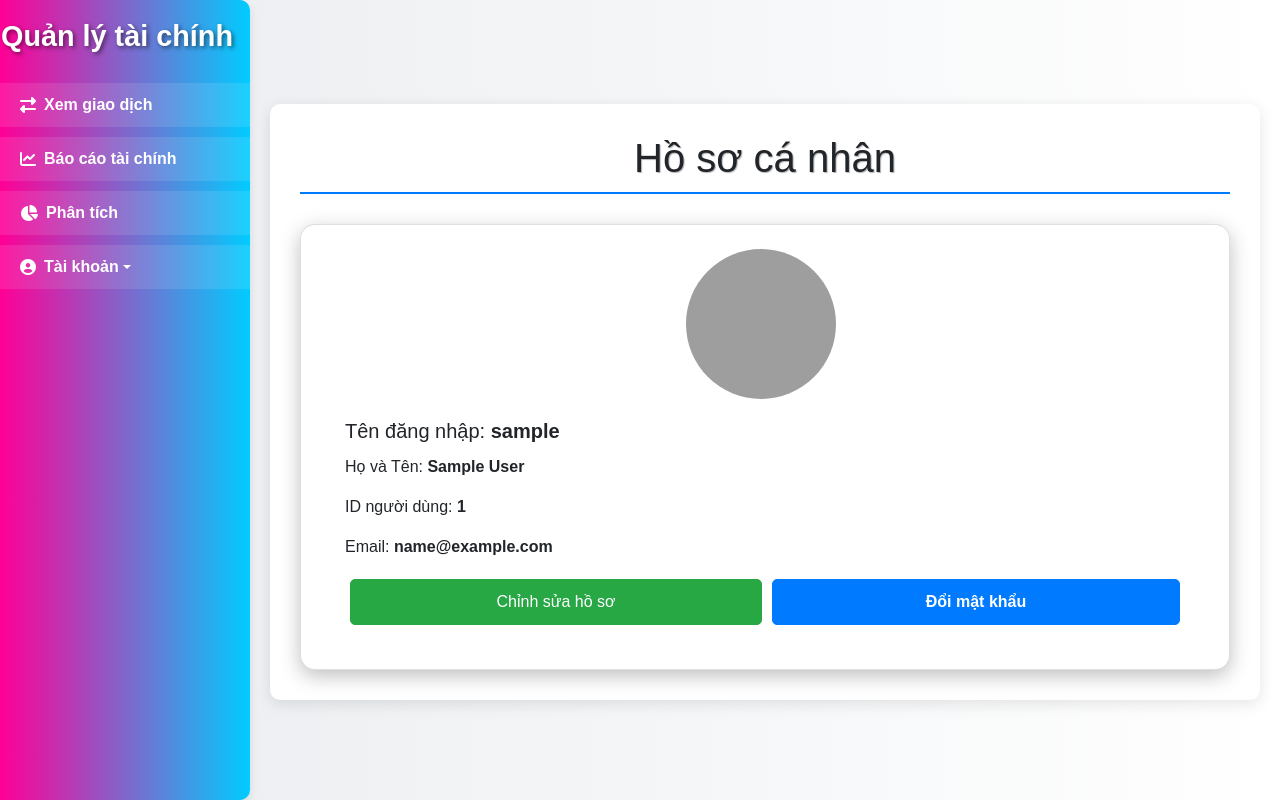
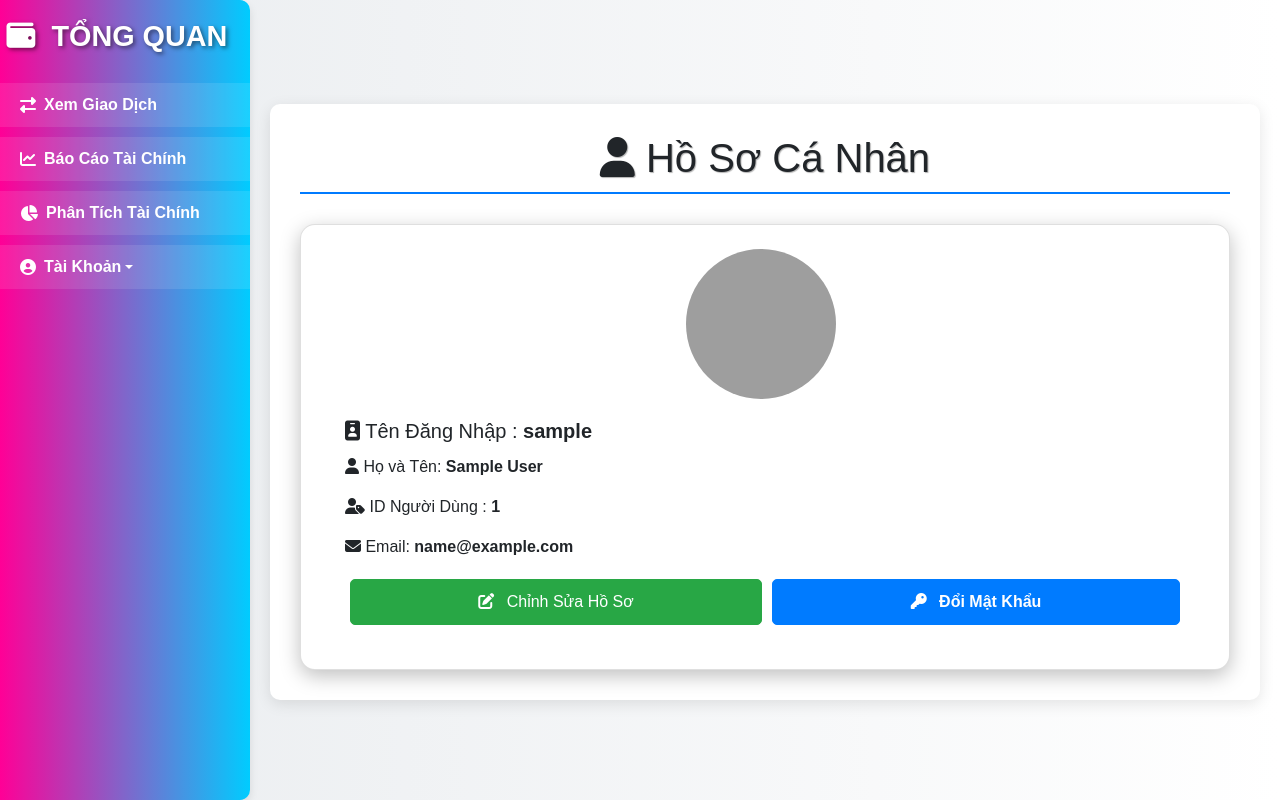
Before and after one commit to quytai0402/PythonNangCao, a Flask app: page /profile in a window 1280 px wide. Run offline with Flask 3, Linux system fonts and the light colour scheme; the visitor is signed in with stand-in values (Sample User, id 1); some libraries are stand-ins or nearby versions; grey boxes are pictures that could not be loaded.

Commit message:
Update profile.html

```diff
--- a/templates/profile.html
+++ b/templates/profile.html
@@ -3,7 +3,7 @@
 <head>
     <meta charset="UTF-8">
     <meta name="viewport" content="width=device-width, initial-scale=1.0">
-    <title>Hồ sơ cá nhân</title>
+    <title>Hồ Sơ Cá Nhân</title>
     <link rel="stylesheet" href="https://cdnjs.cloudflare.com/ajax/libs/font-awesome/6.4.0/css/all.min.css">
 
     <link rel="stylesheet" href="https://stackpath.bootstrapcdn.com/bootstrap/4.3.1/css/bootstrap.min.css">
@@ -130,6 +130,10 @@
             flex: 1;
             margin: 0 5px;
         }
+
+        .action-buttons .btn i {
+            margin-right: 8px;
+        }
     </style>
 </head>
 <body>
@@ -139,34 +143,34 @@
         <ul class="navbar-nav">
             <li class="navbar-brand">
                 <a href="/dashboard">
-                Quản lý tài chính
+                    <i class="fas fa-wallet mr-2"></i> TỔNG QUAN
                 </a>
             </li>
             <li class="nav-item">
                 <a class="nav-link" href="/">
-                <i class="fas fa-exchange-alt"></i> Xem giao dịch
+                    <i class="fas fa-exchange-alt"></i> Xem Giao Dịch
                 </a>
             </li>
             <li class="nav-item">
                 <a class="nav-link" href="/report">
-                <i class="fas fa-chart-line"></i> Báo cáo tài chính
+                    <i class="fas fa-chart-line"></i> Báo Cáo Tài Chính
                 </a>
             </li>
             <li class="nav-item">
                 <a class="nav-link" href="/analysis">
-                <i class="fas fa-chart-pie"></i> Phân tích
+                    <i class="fas fa-chart-pie"></i> Phân Tích Tài Chính
                 </a>
             </li>
             <li class="nav-item dropdown">
                 <a class="nav-link dropdown-toggle" href="#" id="userDropdown" role="button" data-toggle="dropdown" aria-haspopup="true" aria-expanded="false">
-                <i class="fas fa-user-circle"></i> Tài khoản
+                    <i class="fas fa-user-circle"></i> Tài Khoản
                 </a>
                 <div class="dropdown-menu" aria-labelledby="userDropdown">
                     <a class="dropdown-item" href="/profile">
-                    <i class="fas fa-id-badge"></i> Hồ sơ
+                        <i class="fas fa-id-badge"></i> Hồ Sơ
                     </a>
                     <a class="dropdown-item" href="/logout">
-                    <i class="fas fa-sign-out-alt"></i> Đăng xuất
+                        <i class="fas fa-sign-out-alt"></i> Đăng Xuất
                     </a>
                 </div>
             </li>
@@ -175,14 +179,14 @@
 
     <!-- Content -->
     <div class="container mt-4">
-        <h1 class="text-center">Hồ sơ cá nhân</h1>
+        <h1 class="text-center"><i class="fas fa-user"></i> Hồ Sơ Cá Nhân</h1>
 
         <!-- Hiển thị thông báo flash -->
         {% with messages = get_flashed_messages(with_categories=true) %}
             {% if messages %}
                 {% for category, message in messages %}
                     <div class="alert alert-{{ category }} alert-dismissible fade show" role="alert">
-                        {{ message }}
+                        <i class="fas fa-info-circle"></i> {{ message }}
                         <button type="button" class="close" data-dismiss="alert" aria-label="Close">
                             <span aria-hidden="true">&times;</span>
                         </button>
@@ -196,13 +200,13 @@
                 <img src="https://hoanghamobile.com/tin-tuc/wp-content/webp-express/webp-images/uploads/2024/04/anh-con-cho-4.jpg.webp" alt="Avatar" class="user-photo rounded-circle" style="width: 150px; height: 150px;">
             </div>
             <div class="card-body">
-                <h5 class="card-title">Tên đăng nhập: <strong>{{ user.username }}</strong></h5>
-                <p class="card-text">Họ và Tên: <strong>{{ user.first_name }} {{ user.last_name }}</strong></p>
-                <p class="card-text">ID người dùng: <strong>{{ user.id }}</strong></p>
-                <p class="card-text">Email: <strong>{{ user.email }}</strong></p>
+                <h5 class="card-title"><i class="fas fa-id-badge"></i> Tên Đăng Nhập : <strong>{{ user.username }}</strong></h5>
+                <p class="card-text"><i class="fas fa-user"></i> Họ và Tên: <strong>{{ user.first_name }} {{ user.last_name }}</strong></p>
+                <p class="card-text"><i class="fas fa-user-tag"></i> ID Người Dùng : <strong>{{ user.id }}</strong></p>
+                <p class="card-text"><i class="fas fa-envelope"></i> Email: <strong>{{ user.email }}</strong></p>
                 <div class="action-buttons">
-                    <button class="btn btn-success" data-toggle="modal" data-target="#editProfileModal">Chỉnh sửa hồ sơ</button>
-                    <button class="btn btn-primary" data-toggle="modal" data-target="#changePasswordModal">Đổi mật khẩu</button>
+                    <button class="btn btn-success" data-toggle="modal" data-target="#editProfileModal"><i class="fas fa-edit"></i> Chỉnh Sửa Hồ Sơ</button>
+                    <button class="btn btn-primary" data-toggle="modal" data-target="#changePasswordModal"><i class="fas fa-key"></i> Đổi Mật Khẩu</button>
                 </div>
             </div>
         </div>
@@ -213,7 +217,7 @@
         <div class="modal-dialog" role="document">
             <div class="modal-content">
                 <div class="modal-header">
-                    <h5 class="modal-title" id="editProfileModalLabel">Chỉnh sửa hồ sơ</h5>
+                    <h5 class="modal-title"><i class="fas fa-edit"></i> Chỉnh sửa hồ sơ</h5>
                     <button type="button" class="close" data-dismiss="modal" aria-label="Close">
                         <span aria-hidden="true">&times;</span>
                     </button>
@@ -233,7 +237,7 @@
                             {{ edit_profile_form.email.label(class="form-label") }}
                             {{ edit_profile_form.email(class="form-control") }}
                         </div>
-                        <button type="submit" class="btn btn-primary">Cập nhật hồ sơ</button>
+                        <button type="submit" class="btn btn-primary"><i class="fas fa-save"></i> Cập nhật hồ sơ</button>
                     </form>
                 </div>
             </div>
@@ -245,7 +249,7 @@
         <div class="modal-dialog" role="document">
             <div class="modal-content">
                 <div class="modal-header">
-                    <h5 class="modal-title" id="changePasswordModalLabel">Đổi mật khẩu</h5>
+                    <h5 class="modal-title"><i class="fas fa-key"></i> Đổi mật khẩu</h5>
                     <button type="button" class="close" data-dismiss="modal" aria-label="Close">
                         <span aria-hidden="true">&times;</span>
                     </button>
@@ -265,7 +269,7 @@
                             {{ change_password_form.confirm_new_password.label(class="form-label") }}
                             {{ change_password_form.confirm_new_password(class="form-control") }}
                         </div>
-                        <button type="submit" class="btn btn-primary">Đổi mật khẩu</button>
+                        <button type="submit" class="btn btn-primary"><i class="fas fa-sync-alt"></i> Đổi mật khẩu</button>
                     </form>
                 </div>
             </div>
@@ -333,7 +337,6 @@ $('#changePasswordForm').on('submit', function(e) {
                     }
                 });
             });
-
         });
     </script>
 </body>
```
Lines whose indentation alone changed are shown as unchanged.
